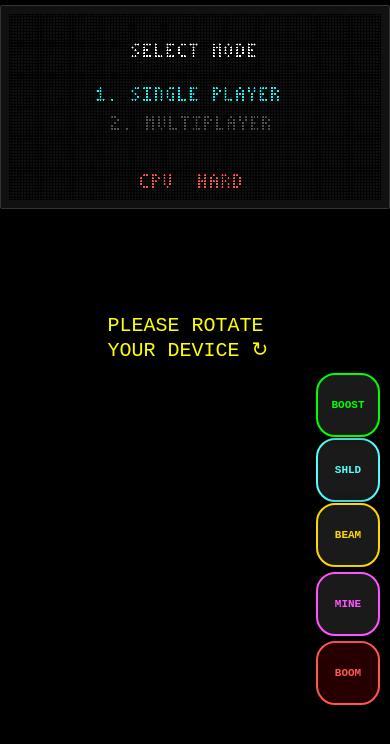
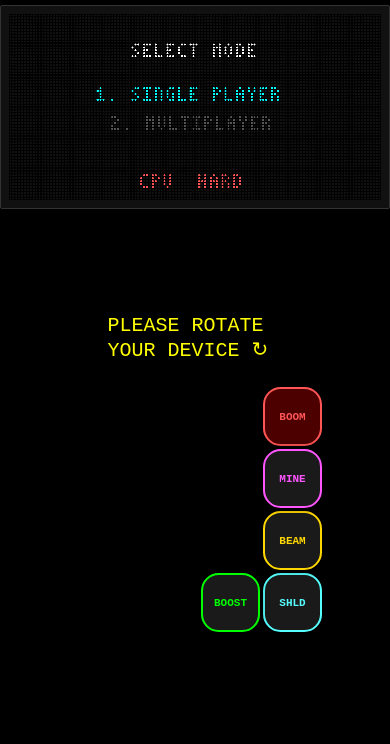
Before and after one commit to Obrelix/Maze-Battlegrounds-Tabletop-Arcade, a plain HTML site: page index.html in a window 390 px wide. Drawn offline with Linux system fonts and the light colour scheme; animation ran at ten frames a second.

Commit message:
Mobile Controls Update

```diff
--- a/index.html
+++ b/index.html
@@ -95,16 +95,16 @@
             .touch-area.actions {
                 pointer-events: auto;
                 display: grid;
-                gap: 5px;
+                gap: 7px;
                 align-content: center;
-                grid-template-columns: 60px 60px 60px;
-                grid-template-rows: 60px 60px;
+                grid-template-columns: 55px 55px 55px 55px 55px;
+                grid-template-rows: 55px 55px 55px 55px 55px;
                 margin-right: 10px;
             }
 
             .btn {
-                width: 60px;
-                height: 60px;
+                width: 55px;
+                height: 55px;
                 background: rgba(255, 255, 255, 0.1);
                 border: 2px solid rgba(255, 255, 255, 0.4);
                 border-radius: 30%;
@@ -125,13 +125,13 @@
             }
 
             .btn[data-key="KeyG"] {
-                grid-column: 4;
-                grid-row: 1;
+                grid-column: 3;
+                grid-row: 4;
             }
 
             .btn[data-key="KeyR"] {
                 grid-column: 4;
-                grid-row: 2;
+                grid-row: 4;
             }
 
             .btn[data-key="KeyF"] {
@@ -141,14 +141,14 @@
 
             .btn[data-key="KeyE"] {
                 grid-column: 4;
-                grid-row: 4;
+                grid-row: 2;
             }
 
             .btn[data-key="Space"] {
                 grid-column: 4;
-                grid-row: 5;
+                grid-row: 1;
                 /* border-width: 3px; */
-                background: rgba(255, 0, 0, 0.15);
+                background: rgba(255, 0, 0, 0.3);
             }
         }
 
```
